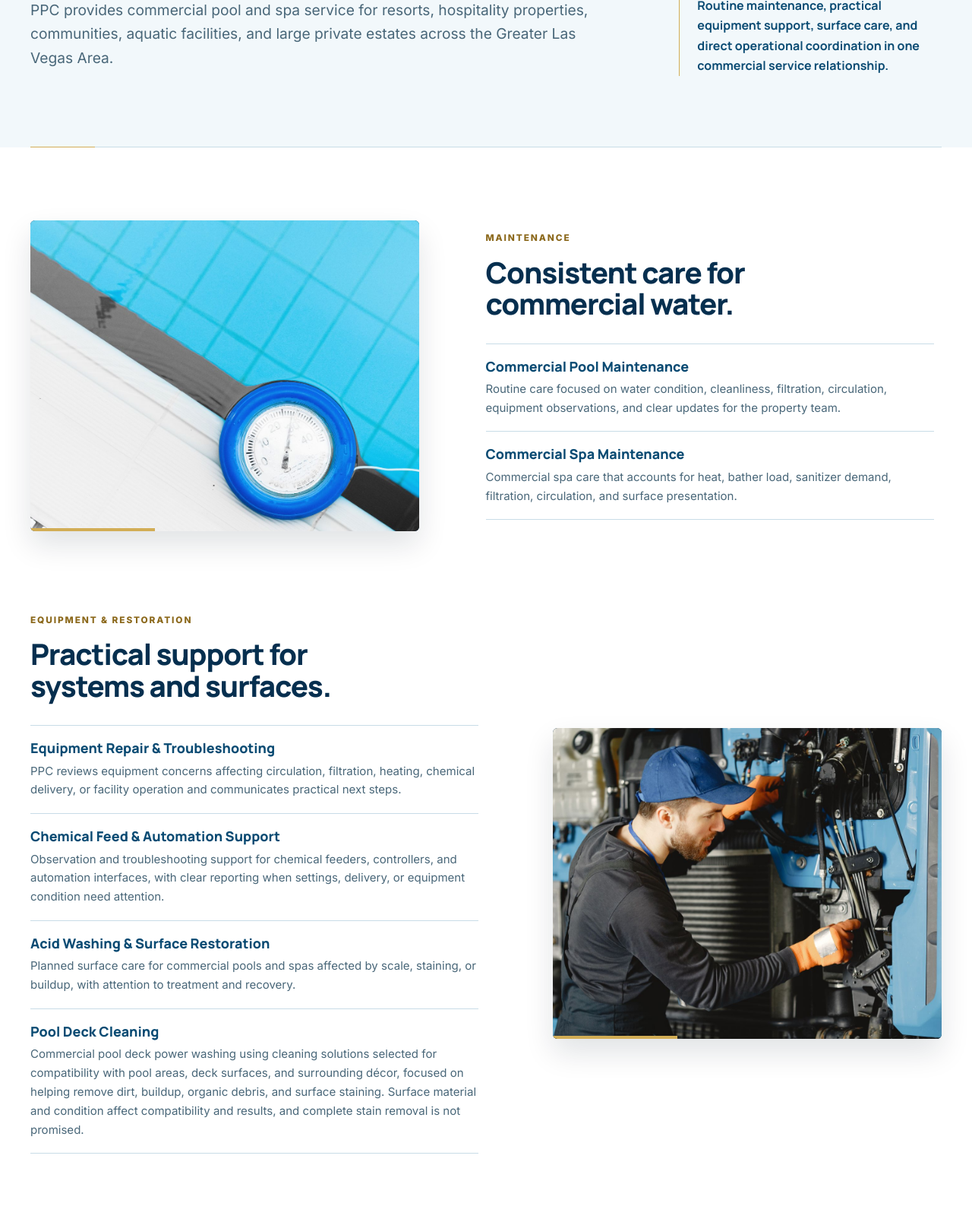
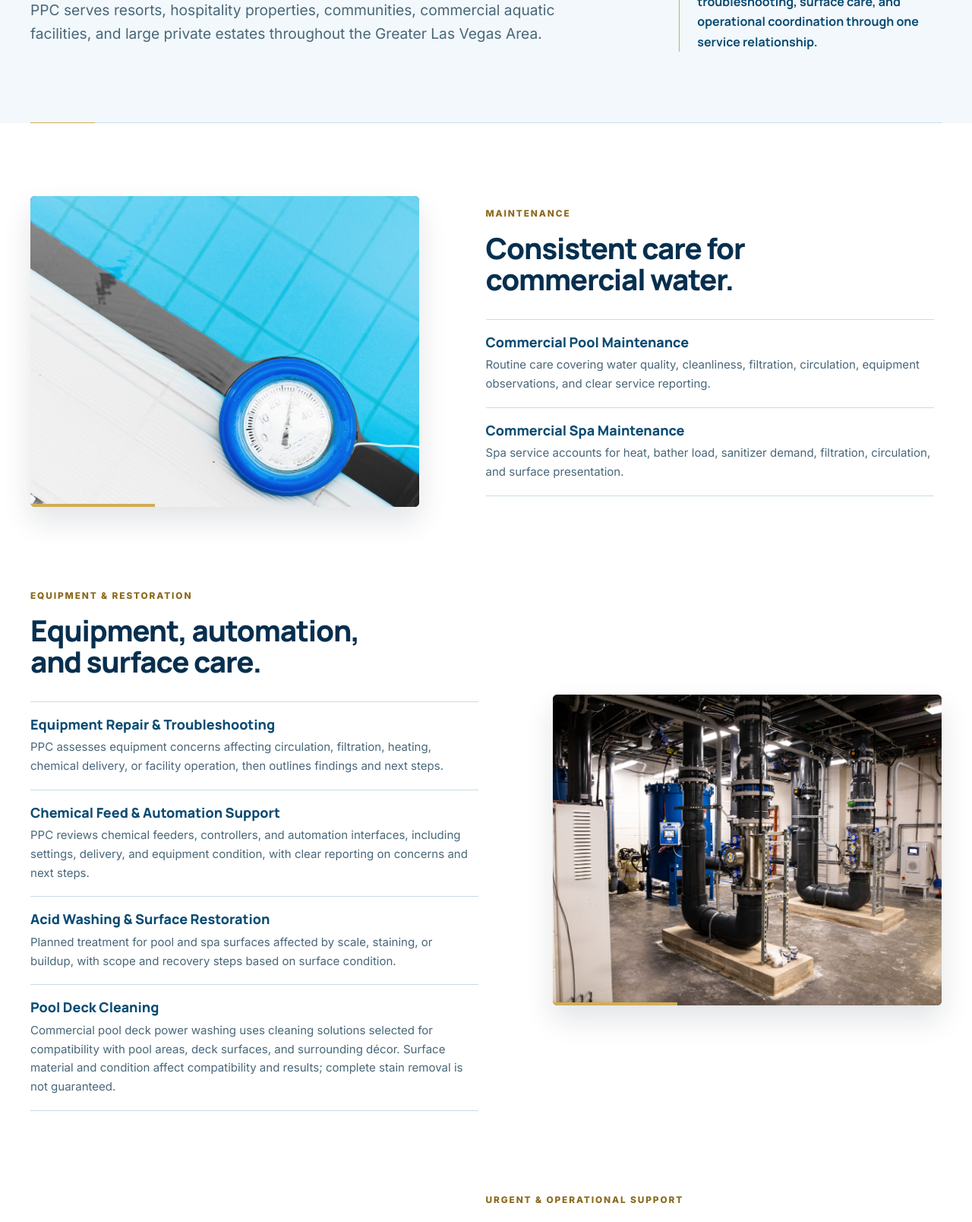
Before and after one commit to Neraium/PPCLV, a website: page services.html in a window 1280 px wide. Shown: the part 469-2077 px from the top of the page at 76% size. Drawn offline with Linux system fonts and the light colour scheme.

Commit message:
Polish PPC commercial services page and equipment imagery

```diff
--- a/scripts/build.mjs
+++ b/scripts/build.mjs
@@ -32,6 +32,7 @@ const publicImages = [
 ];
 
 const temporaryPropertyImages = [
+  "temp-commercial-pool-mechanical-room.jpg",
   "temp-aliante.webp",
   "temp-golden-nugget.webp",
   "temp-palms.webp",
--- a/services.html
+++ b/services.html
@@ -9,8 +9,8 @@
   <meta property="og:description" content="PPC commercial pool and spa maintenance, CPO service, equipment support, deck cleaning, emergency service, and large private estate care in Greater Las Vegas.">
   <meta property="og:type" content="website">
   <meta property="og:url" content="https://professionalpoolcare.com/services.html">
-  <meta property="og:image" content="https://professionalpoolcare.com/images/commercial-equipment-room-service.jpg">
-  <meta property="og:image:alt" content="Commercial pool equipment room with pumps and service access">
+  <meta property="og:image" content="https://professionalpoolcare.com/images/temp-property-reference/temp-commercial-pool-mechanical-room.jpg">
+  <meta property="og:image:alt" content="Mechanical room with large filtration vessels, circulation piping, valves, and controls">
   <meta property="og:site_name" content="Professional Pool Care LLC">
   <meta name="twitter:card" content="summary_large_image">
   <title>Commercial Pool &amp; Spa Services Las Vegas | PPC LLC</title>
@@ -91,9 +91,9 @@
         <div>
           <p class="eyebrow">Commercial Services</p>
           <h1>Commercial pool and spa services for Greater Las Vegas.</h1>
-          <p class="lead">PPC provides commercial pool and spa service for resorts, hospitality properties, communities, aquatic facilities, and large private estates across the Greater Las Vegas Area.</p>
+          <p class="lead">PPC serves resorts, hospitality properties, communities, commercial aquatic facilities, and large private estates throughout the Greater Las Vegas Area.</p>
         </div>
-        <p class="hero-side-note">Routine maintenance, practical equipment support, surface care, and direct operational coordination in one commercial service relationship.</p>
+        <p class="hero-side-note">Routine maintenance, equipment troubleshooting, surface care, and operational coordination through one service relationship.</p>
       </div>
     </section>
 
@@ -110,11 +110,11 @@
             <div class="service-items">
               <section id="commercial-pool-maintenance">
                 <h3>Commercial Pool Maintenance</h3>
-                <p>Routine care focused on water condition, cleanliness, filtration, circulation, equipment observations, and clear updates for the property team.</p>
+                <p>Routine care covering water quality, cleanliness, filtration, circulation, equipment observations, and clear service reporting.</p>
               </section>
               <section id="commercial-spa-maintenance">
                 <h3>Commercial Spa Maintenance</h3>
-                <p>Commercial spa care that accounts for heat, bather load, sanitizer demand, filtration, circulation, and surface presentation.</p>
+                <p>Spa service accounts for heat, bather load, sanitizer demand, filtration, circulation, and surface presentation.</p>
               </section>
             </div>
           </div>
@@ -122,28 +122,28 @@
 
         <article class="service-group reverse" id="equipment-restoration">
           <figure class="service-group-image reveal">
-            <img src="images/commercial-equipment-room-service.jpg" width="1500" height="1000" loading="lazy" alt="Commercial pool equipment room with pumps, piping, and service access">
-            <!-- PPC TO PROVIDE: two to three approved equipment or equipment-room photos. -->
+            <img src="images/temp-property-reference/temp-commercial-pool-mechanical-room.jpg" width="2560" height="1707" loading="lazy" alt="Mechanical room with large filtration vessels, circulation piping, valves, and controls">
+            <!-- TEMPORARY WEB-SOURCED REFERENCE IMAGE: not cleared for public launch. See images/README.md for source provenance and replacement requirements. -->
           </figure>
           <div class="service-group-copy reveal">
             <p class="service-kicker">Equipment &amp; Restoration</p>
-            <h2>Practical support for systems and surfaces.</h2>
+            <h2>Equipment, automation, and surface care.</h2>
             <div class="service-items">
               <section id="equipment-repair-troubleshooting">
                 <h3>Equipment Repair &amp; Troubleshooting</h3>
-                <p>PPC reviews equipment concerns affecting circulation, filtration, heating, chemical delivery, or facility operation and communicates practical next steps.</p>
+                <p>PPC assesses equipment concerns affecting circulation, filtration, heating, chemical delivery, or facility operation, then outlines findings and next steps.</p>
               </section>
               <section id="chemical-feed-automation-support">
                 <h3>Chemical Feed &amp; Automation Support</h3>
-                <p>Observation and troubleshooting support for chemical feeders, controllers, and automation interfaces, with clear reporting when settings, delivery, or equipment condition need attention.</p>
+                <p>PPC reviews chemical feeders, controllers, and automation interfaces, including settings, delivery, and equipment condition, with clear reporting on concerns and next steps.</p>
               </section>
               <section id="acid-washing-surface-restoration">
                 <h3>Acid Washing &amp; Surface Restoration</h3>
-                <p>Planned surface care for commercial pools and spas affected by scale, staining, or buildup, with attention to treatment and recovery.</p>
+                <p>Planned treatment for pool and spa surfaces affected by scale, staining, or buildup, with scope and recovery steps based on surface condition.</p>
               </section>
               <section id="pool-deck-cleaning">
                 <h3>Pool Deck Cleaning</h3>
-                <p>Commercial pool deck power washing using cleaning solutions selected for compatibility with pool areas, deck surfaces, and surrounding décor, focused on helping remove dirt, buildup, organic debris, and surface staining. Surface material and condition affect compatibility and results, and complete stain removal is not promised.</p>
+                <p>Commercial pool deck power washing uses cleaning solutions selected for compatibility with pool areas, deck surfaces, and surrounding décor. Surface material and condition affect compatibility and results; complete stain removal is not guaranteed.</p>
               </section>
             </div>
           </div>
@@ -160,15 +160,15 @@
             <div class="service-items">
               <section id="emergency-service-bio-cleanup">
                 <h3>Emergency Service &amp; Bio Cleanup</h3>
-                <p>Support for urgent water-quality, circulation, equipment, or biological contamination concerns, including water care, filtration attention, recovery coordination, and clear property-team communication, subject to service availability.</p>
+                <p>Service for urgent water-quality, circulation, equipment, or biological contamination concerns may include water care, filtration attention, recovery coordination, and clear communication, subject to service availability.</p>
               </section>
               <section id="certified-pool-operator-services">
                 <h3>Certified Pool Operator (CPO) Services</h3>
-                <p>Professional Pool Care LLC provides Certified Pool Operator coverage for commercial aquatic facilities that require qualified operational oversight, routine documentation, water-quality management, and support for applicable health and safety requirements. Service can include routine operational checks, chemistry and equipment observations, service logs, inspection-readiness support, and on-site coverage where required by the facility.</p>
+                <p>PPC provides Certified Pool Operator coverage for facilities requiring qualified operational oversight. Service may include routine documentation, water-quality management, operational checks, chemistry and equipment observations, service logs, inspection-readiness assistance, and on-site coverage where required by the facility.</p>
               </section>
               <section id="inspection-readiness-support">
                 <h3>Inspection-Readiness &amp; Compliance Support</h3>
-                <p>Maintenance attention, equipment observations, documentation, and practical support to help property teams prepare for applicable health and safety reviews.</p>
+                <p>Maintenance, equipment observations, and documentation help owners and operators prepare for relevant health and safety reviews.</p>
               </section>
             </div>
           </div>
@@ -180,7 +180,7 @@
         <aside class="estate-service-note reveal" id="large-private-estates" aria-labelledby="estate-service-heading">
           <p class="service-kicker">Large Private Estates</p>
           <h2 id="estate-service-heading">Pool and spa support for large private estates.</h2>
-          <p>Large private estates can receive applicable PPC services including water care, equipment support, chemical automation, spa service, pool deck cleaning, and other services based on the property's needs. The right service scope depends on the estate's aquatic facilities and operating needs.</p>
+          <p>Large private estates can receive a tailored service scope covering water care, equipment troubleshooting, chemical automation, spa service, and pool deck cleaning. Additional work is evaluated according to the property's aquatic facilities and operating needs.</p>
         </aside>
       </div>
     </section>
```
Also changed, not shown: tests/site.spec.js (+8 -5 lines), images/README.md, images/temp-property-reference/temp-commercial-pool-mechanical-room.jpg (added).
